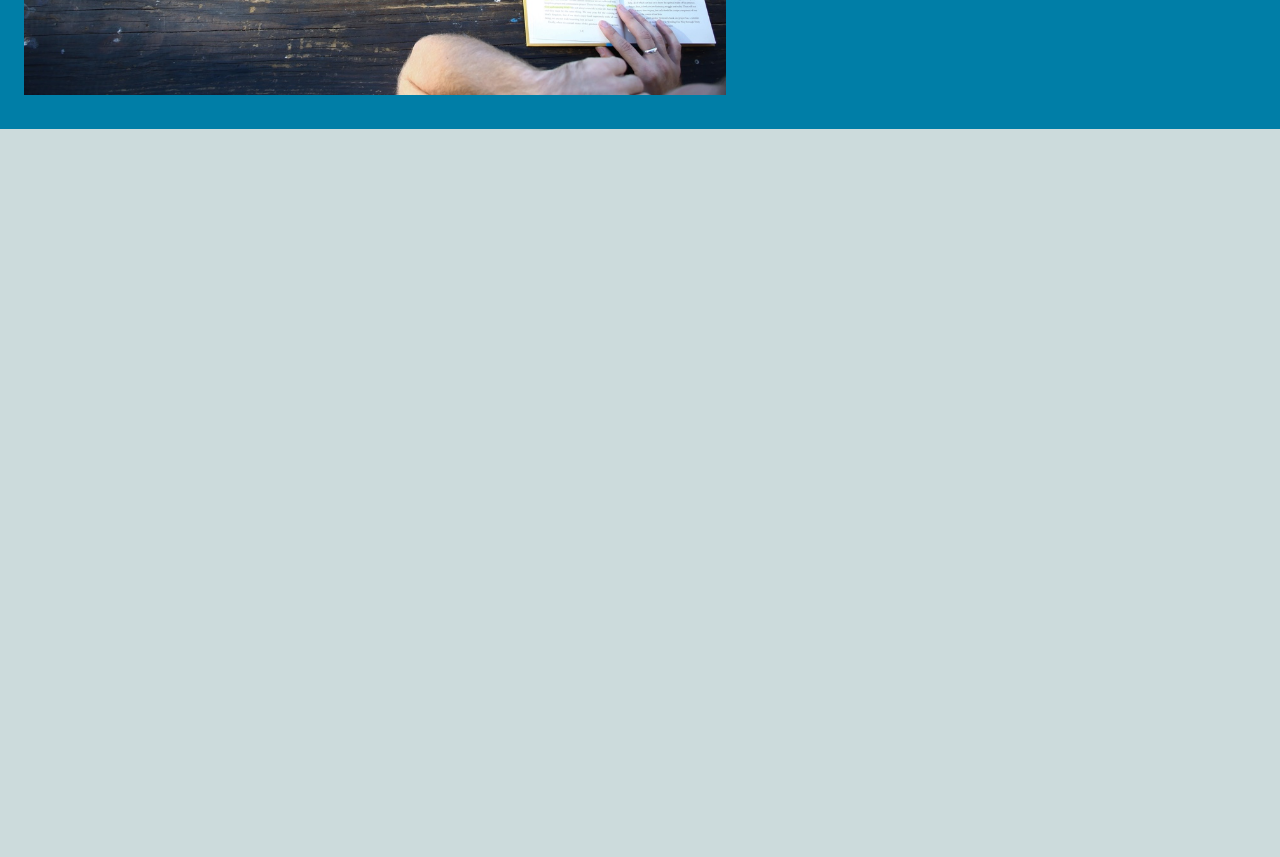
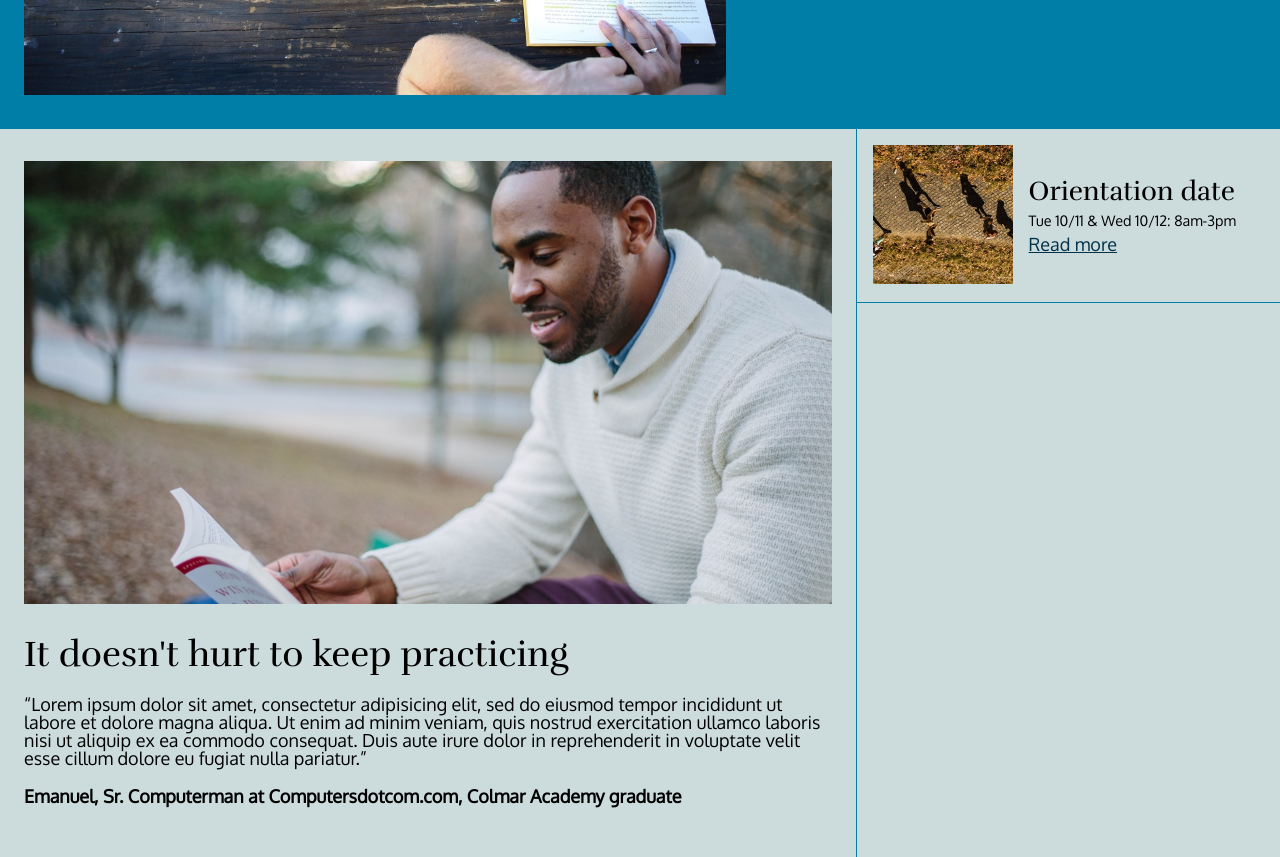
Before and after one commit to joshkls333/ColmarAcademy, a plain HTML site: page index.html in a window 1280 px wide. Shown: the part 520-1377 px from the top of the page. Before the commit the page ends 800 px from the top, so only its background shows below. Drawn offline with Linux system fonts and the light colour scheme.

Commit message:
added practice section

```diff
--- a/index.html
+++ b/index.html
@@ -32,11 +32,32 @@
         <h2>Lorem ipsum dolor sit amet, consectetur adipisicing elit.</h2>
         <button>Start here</button>
       </div>
-
     </section>
 
     <section id="practice">
+      <div class="holder-practice-main">
+        <div class="holder-img-practice">
+          <img src="./resources/images/information-main.jpg" alt="college student reading" class="img-practice"/>
+        </div>
+        <h1>It doesn't hurt to keep practicing</h1>
+        <p>&ldquo;Lorem ipsum dolor sit amet, consectetur adipisicing elit, sed do eiusmod tempor incididunt ut labore et dolore magna aliqua. Ut enim ad minim veniam, quis nostrud exercitation ullamco laboris nisi ut aliquip ex ea commodo consequat. Duis aute irure dolor in reprehenderit in voluptate velit esse cillum dolore eu fugiat nulla pariatur.&rdquo;</p>
+        <p class="quoted">Emanuel, Sr. Computerman at Computersdotcom.com, Colmar Academy graduate</p>
+      </div>
+      <div class="holder-campus-info">
+        <div class="campus-info-single">
+          <div class="holder-img-campus-info">
+            <img src="./resources/images/information-orientation.jpg" alt="people walking down street" class="img-campus-info"/>
+            <img src="./resources/images/information-orientation-mobile.jpg" alt="people walking down street" class="img-campus-info-mobile"/>
+          </div>
+          <div class="campus-info-text">
+            <h3>Orientation date</h3>
+            <h4>Tue 10/11 &amp; Wed 10/12: 8am-3pm</h4>
+            <a href="#">Read more</a>
+          </div>
 
+        </div>
+
+      </div>
     </section>
 
     <section id="learning">
--- a/resources/css/style.css
+++ b/resources/css/style.css
@@ -103,3 +103,85 @@ button:hover {
   justify-content: center;
   margin-left: 40px;
 }
+
+#practice {
+  display: flex;
+}
+
+#practice h1{
+  font-family: "Rufina", serif;
+  font-size: 2rem;
+  line-height: 1.8rem;
+  margin: 32px 0 24px 0;
+}
+
+.holder-practice-main {
+  padding: 32px 24px;
+  border-right: 1px solid #007EA7;
+}
+
+.holder-img-practice {
+  width: 100%;
+  height: auto;
+}
+
+.img-practice {
+  width: 100%;
+  height: auto;
+}
+
+.quoted {
+  margin: 20px 0;
+  font-weight: bold;
+}
+
+#practice h3 {
+  font-family: "Rufina", serif;
+  font-size: 1.5rem;
+}
+
+#practice h4 {
+  font-family: "Oxygen", sans-serif;
+  font-size: 0.8rem;
+  margin: 8px 0;
+}
+
+#practice a {
+  text-decoration: underline;
+}
+
+#practice a:hover {
+  text-decoration: none;
+}
+
+.holder-campus-info {
+  min-width: 423px;
+}
+
+.campus-info-single {
+  display: flex;
+  min-height: 168px;
+  border-bottom: 1px solid #007EA7;
+}
+
+.holder-img-campus-info {
+  max-width: 33%;
+  height: auto;
+  margin: 16px;
+}
+
+.img-campus-info {
+  width: 100%;
+  height: auto;
+}
+
+.img-campus-info-mobile{
+  display: none;
+}
+
+.campus-info-text {
+  display: flex;
+  flex-flow: wrap column;
+  justify-content: center;
+  margin-right: 8px;
+}
```
